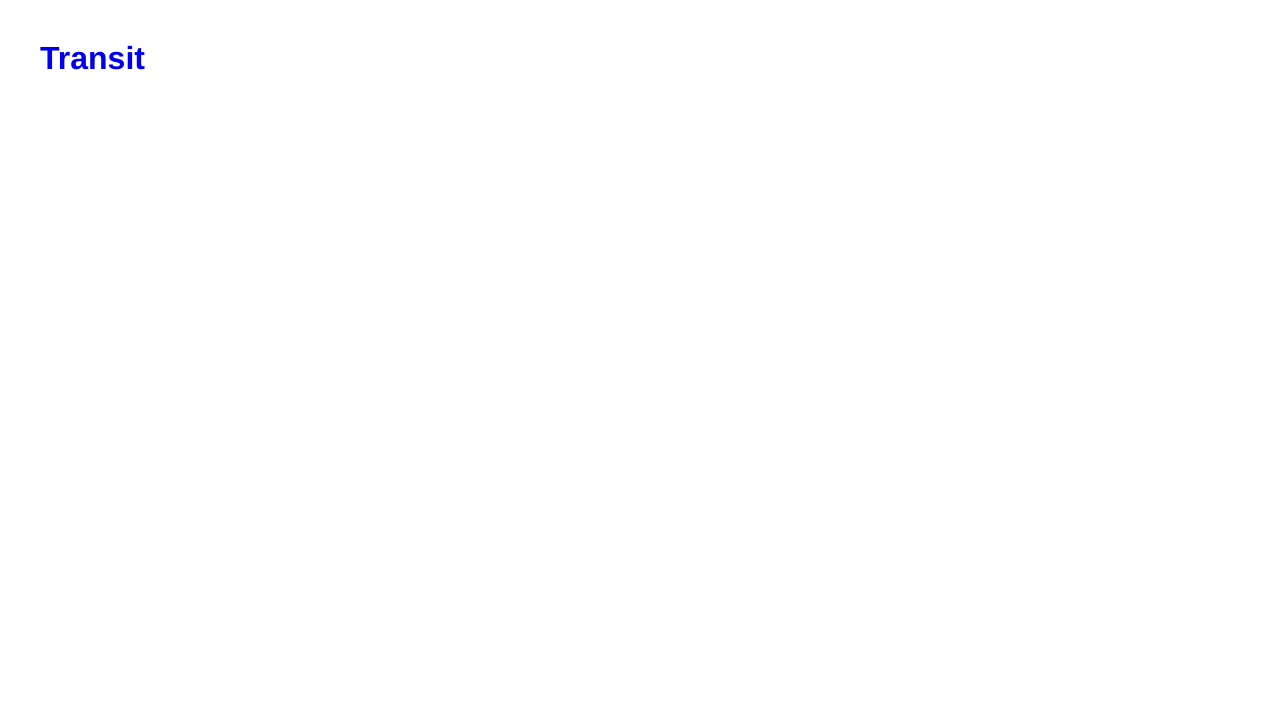
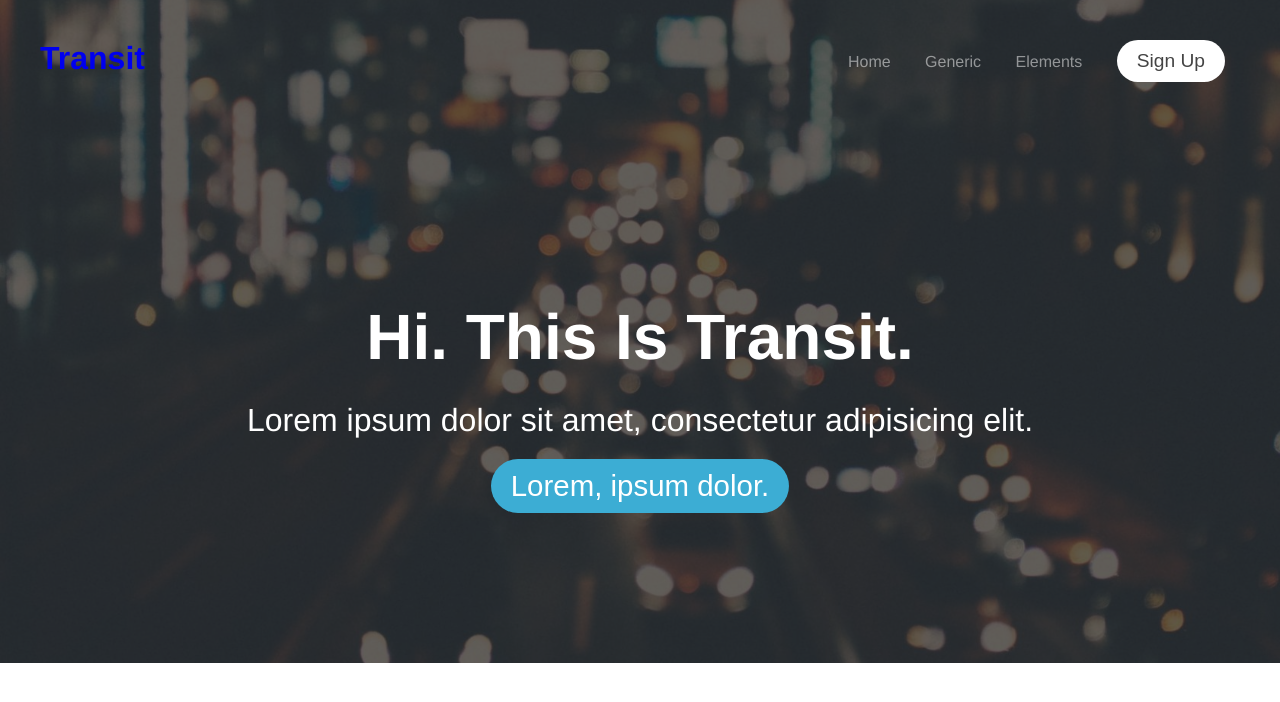
Before and after one commit to FarzadEstaji/Front-End-Projects, a plain HTML site: page Transit/index.html in a window 1280 px wide. Drawn offline with Linux system fonts and the light colour scheme.

Commit message:
Banner and button design
The contents of the content banner section were styled, and a series of ready-made classes were created for the buttons.

```diff
--- a/Transit/css/style.css
+++ b/Transit/css/style.css
@@ -42,3 +42,61 @@ a{
 .top-menu{
     padding: 40px;
 }
+
+.header{
+    background-image:url(../img/dark_tint.png) ,
+    url(../img/bokeh_car_lights_bg.jpg);
+
+    background-position: center center;
+    background-size: cover;
+}
+
+.btn{
+    padding: 10px 20px;
+    border-radius: 30px;
+    border: 0;
+    cursor: pointer;
+    text-align: center;
+    font-size: 1.5vw;
+    color: #fff;
+}
+
+.btn-gray{
+    background-color: #fff;
+    color: #444!important;
+}
+
+
+.btn-blue{
+    background-color: #3cadd4;
+    color: #fff!important;
+}
+
+
+.btn-dark{
+    background-color: #383b43;
+    color: #fff!important;
+}
+
+.btn-big{
+    font-size: 2.3vw!important;
+}
+
+
+.banner-content{
+    text-align: center;
+    color: #fff;
+    padding: 150px 0;
+}
+
+
+.banner-content h2{
+    font-size: 5vw;
+    line-height: 130px;
+}
+
+
+.banner-content p{
+    font-size: 2.5vw;
+    margin-bottom: 20px;
+}
--- a/Transit/index.html
+++ b/Transit/index.html
@@ -19,18 +19,28 @@
                 <ul>
                     <li>
                         <a href="#">Home</a>
-                        </li>
-                        <li> <a href="#">Generic</a></li>
-                       <li><a href="#">Elements</a></li>
+                    </li>
+                    <li>
+                        <a href="#">Generic</a>
+                    </li>
+                    <li>
+                        <a href="#">Elements</a>
+                    </li>
                         <li>
-                        <a href="#">Sign Up</a>
+                        <button class="btn btn-gray">Sign Up</button>
                     </li>
                 </ul>
             </div>
 
 
         </div>
-        <div class="banner-content"></div>
+        <div class="banner-content">
+
+
+            <h2>Hi. This Is Transit.</h2>
+            <p>Lorem ipsum dolor sit amet, consectetur adipisicing elit.</p>
+            <button class="btn btn-big btn-blue">Lorem, ipsum dolor.</button>
+        </div>
     </div>
 
 
```
Also changed, not shown: Transit/img/bokeh_car_lights_bg.jpg (added), Transit/img/dark_tint.png (added), Transit/img/pic02.jpg (added), Transit/img/pic03.jpg (added), Transit/img/pic04.jpg (added), Transit/img/pic07.jpg (added), Transit/img/pic08.jpg (added), Transit/img/profile_placeholder.gif (added).
